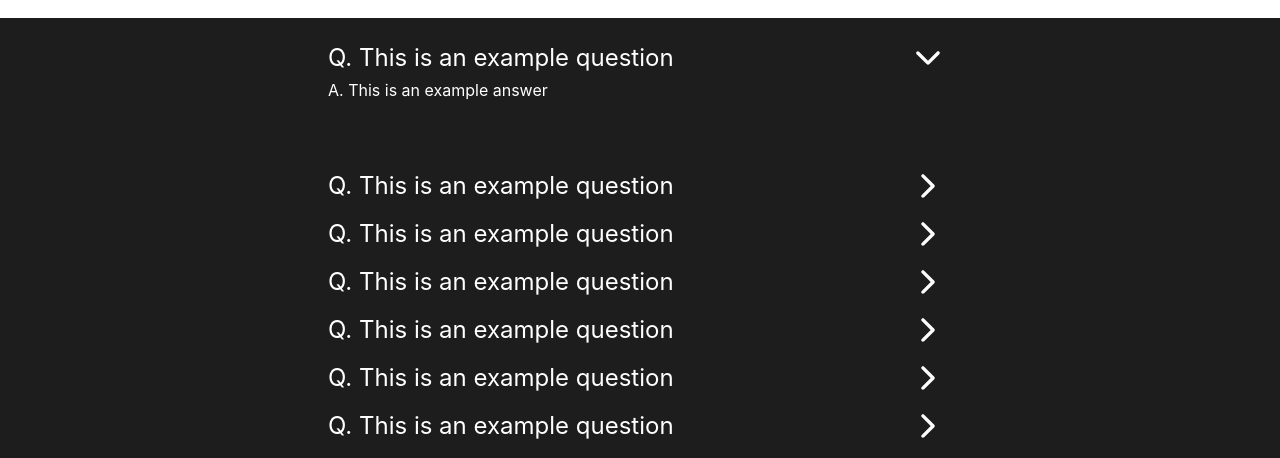
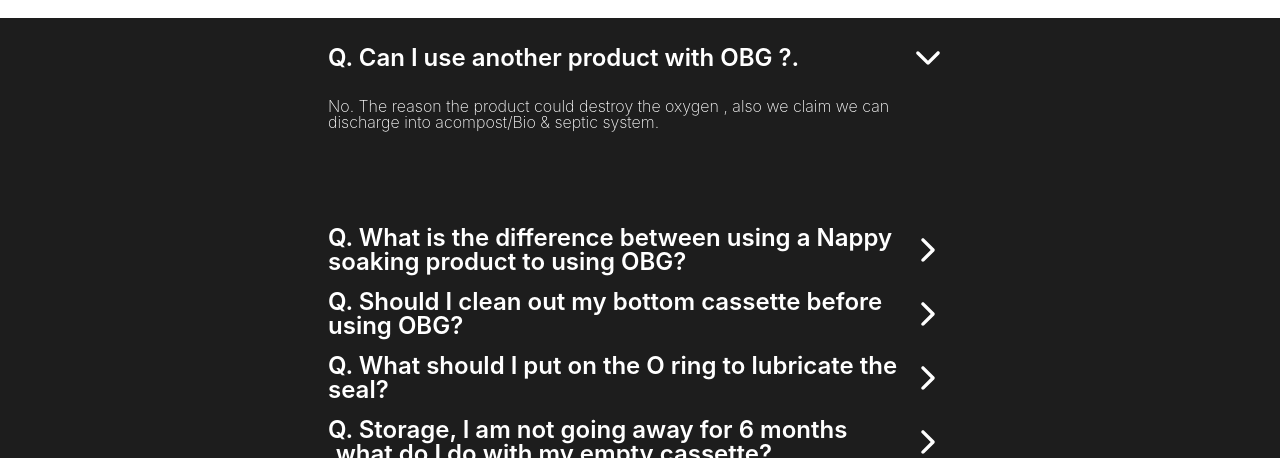
Before and after one commit to yesbrad/OdurBGone, a React (Create React App) app: page / in a window 1280 px wide. Both pictures are taken after a click on the button 928 px from the left and 4072 px from the top of the page. Shown: the part 4014-4472 px from the top of the page. Built offline with nearby package versions, Linux system fonts and the light colour scheme.

Commit message:
FAQ Pass

```diff
--- a/src/components/faqDropdown/index.css
+++ b/src/components/faqDropdown/index.css
@@ -17,6 +17,7 @@
 
 .faq-dropdown-contatiner .faq-dropdown-question h2 {
   font-size: 1.5em;
+  font-weight: 600;
 }
 
 @media screen and (max-width: 1000px) {
@@ -42,5 +43,20 @@
 
 .faq-dropdown-contatiner .faq-dropdown-answer {
   color: white;
+  display: -webkit-box;
+  display: -ms-flexbox;
+  display: flex;
+  -webkit-box-orient: vertical;
+  -webkit-box-direction: normal;
+      -ms-flex-direction: column;
+          flex-direction: column;
+  padding-top: 1rem;
+  -webkit-box-sizing: border-box;
+          box-sizing: border-box;
+}
+
+.faq-dropdown-contatiner .faq-dropdown-answer span {
+  margin-bottom: 0.5rem;
+  font-weight: 200;
 }
 /*# sourceMappingURL=index.css.map */
--- a/src/components/faqDropdown/index.js
+++ b/src/components/faqDropdown/index.js
@@ -7,7 +7,7 @@
 	const [isOpen, SetIsOpen] = useState()
 
 	const spring = useSpring({
-		height: isOpen ? '5rem' : '0rem',
+		height: isOpen ? '9rem' : '0rem',
 		opacity: isOpen ? 1 : 0
 	})
 
@@ -24,7 +24,7 @@
 				</animated.button>
 			</div>
 			<animated.div style={spring} className="faq-dropdown-answer">
-				<span>A. {answer}</span>
+				{answer.map((an) => <span>{an}</span>)}
 			</animated.div>
 		</div>
 	)
--- a/src/components/faqDropdown/index.scss
+++ b/src/components/faqDropdown/index.scss
@@ -15,7 +15,7 @@
 
 		h2 {
 			font-size: 1.5em;
-
+			font-weight: 600;
 			@media screen and (max-width: $mobileSize) {
 				font-size: 1.3em;
 			}
@@ -31,5 +31,13 @@
 
 	.faq-dropdown-answer {
 		color: $white;
+		display: flex;
+		flex-direction: column;
+		padding-top: 1rem;
+		box-sizing: border-box;
+		span {
+			margin-bottom: 0.5rem;
+			font-weight: 200;
+		}
 	}
 }
--- a/src/data/faq/index.js
+++ b/src/data/faq/index.js
@@ -1,36 +1,32 @@
 const data = [
 	{
-		question: 'This is an example question',
-		answer: 'This is an example answer'
+		question: 'Can I use another product with OBG ?.',
+		answer: ['No. The reason the product could destroy the oxygen , also we claim we can discharge into acompost/Bio & septic system.' ]
 	},
 	{
-		question: 'This is an example question',
-		answer: 'This is an example answer'
+		question: 'What is the difference between using a Nappy soaking product to using OBG?',
+		answer: ['Most of the oxygen in a Nappy soaking product is mostly gone in 20 minutes and totally gone inless than 3 hours.', 'Although it may be clean & no odour does not mean that there is no bacteria.', 'Bad bacteria does not have to have an odour.']
 	},
 	{
-		question: 'This is an example question',
-		answer: 'This is an example answer'
+		question: 'Should I clean out my bottom cassette before using OBG?',
+		answer: ['Yes, I would use 2 x 8 gram tablets in 2 cups hot water , pour into empty cassette and top up halfway with cold water, seal up, leave for one day next day turn upside down for another day.','After this empty out, give good rinse and is ready to go.']
 	},
 	{
-		question: 'This is an example question',
-		answer: 'This is an example answer'
+		question: 'What should I put on the O ring to lubricate the seal?',
+		answer: ['I recommend Olive oil three times a year, although you can use silicon spray or marine grease.', 'Important Do not use Vaseline']
 	},
 	{
-		question: 'This is an example question',
-		answer: 'This is an example answer'
+		question: 'Storage, I am not going away for 6 months ,what do I do with my empty cassette?',
+		answer: ['I would drop an 8 gram tablet into the bottom with plenty of water, olive oil on the seal andstore.']
 	},
 	{
-		question: 'This is an example question',
-		answer: 'This is an example answer'
+		question: 'I have been told OBG is simply a Nappy soaking product?',
+		answer: ['NOT TRUE , I would check out the MSD sheets as there are different ingredients in both products', 'OBG was developed for RV toilets, has been proven over and over for its performance.']
 	},
 	{
-		question: 'This is an example question',
-		answer: 'This is an example answer'
+		question: 'I am confused as there is so many RV toilet products out there?',
+		answer: ['Yes, Can be quite confusing, check out yourself what does each product do.', 'If the product can disinfect, clean and deodourise then it is doing everything providing you are not using anything else.', 'Some products you would possibly be using four, so think of the cost, also how safe is it, and what system can you discharge into.']
 	},
-	{
-		question: 'This is an example question',
-		answer: 'This is an example answer'
-	}
 ]
 
 export default data;
```
Also changed, not shown: src/images/heading.png, 1 other file (tests, documents, lock files or other folders).
